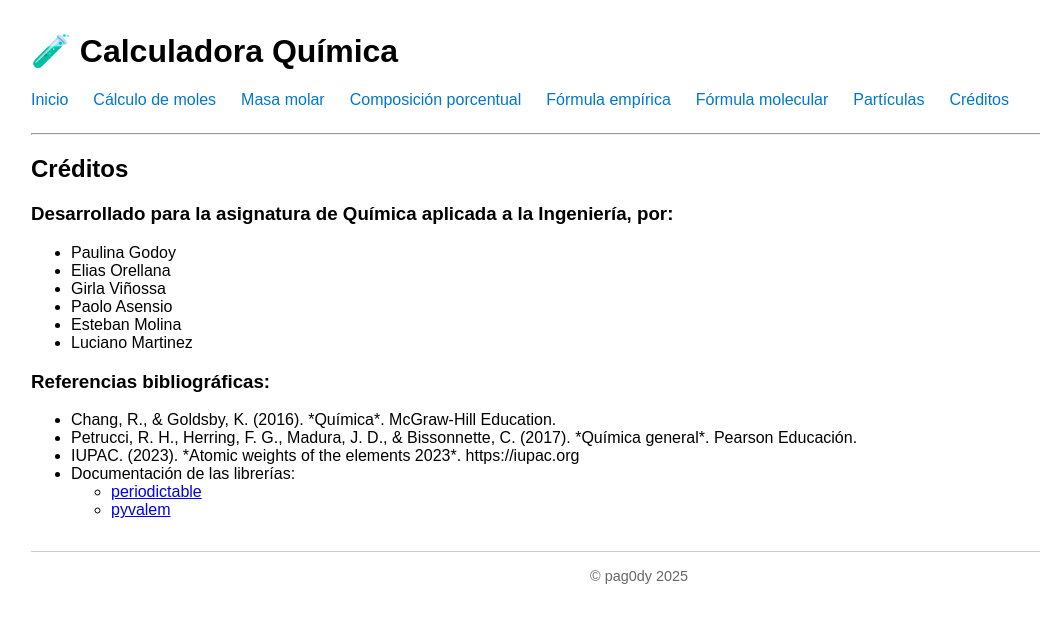
After one commit to pag0dy/quimicalc, a Django app: page /creditos/ in a window 1280 px wide. The commit adds this page. Shown: the top 623 px of the page, without its empty margins (1-1041 px from the left). Run offline with Django 4.2, Linux system fonts and the light colour scheme.

Commit message:
agrega readme, creditos y footer

```diff
--- a/calculos/forms/formula_empirica.py
+++ b/calculos/forms/formula_empirica.py
@@ -3,5 +3,4 @@ from django import forms
 class FormulaEmpiricaForm(forms.Form):
     datos = forms.CharField(
         max_length=200,
-        help_text="Usa el formato: C=40, H=6.71, O=53.29"
     )
--- a/calculos/templates/calculos/base.html
+++ b/calculos/templates/calculos/base.html
@@ -104,6 +104,7 @@
             <li><a href="{% url 'calculo_formula_empirica' %}">Fórmula empírica</a></li>
             <li><a href="{% url 'calculo_formula_molecular' %}">Fórmula molecular</a></li>
             <li><a href="{% url 'calculo_avogadro' %}">Partículas</a></li>
+            <li><a href="{% url 'creditos' %}">Créditos</a></li>
         </ul>
     </nav>
     <hr>
@@ -113,5 +114,8 @@
         document.getElementById("menu").classList.toggle("show");
         }
     </script>
+    <footer style="margin-top: 2rem; padding: 1rem 0; text-align: center; color: #666; font-size: 0.9rem; border-top: 1px solid #ccc;">
+    &copy; pag0dy 2025
+</footer>
 </body>
 </html>
--- /dev/null
+++ b/calculos/templates/calculos/creditos.html
@@ -0,0 +1,29 @@
+{% extends "calculos/base.html" %}
+
+{% block content %}
+<h2>Créditos</h2>
+
+<h3>Desarrollado para la asignatura de Química aplicada a la Ingeniería, por:</h3>
+<ul>
+  <li>Paulina Godoy</li>
+  <li>Elias Orellana</li>
+  <li>Girla Viñossa</li>
+  <li>Paolo Asensio</li>
+  <li>Esteban Molina</li>
+  <li>Luciano Martinez</li>
+
+</ul>
+
+<h3>Referencias bibliográficas:</h3>
+<ul>
+  <li>Chang, R., & Goldsby, K. (2016). *Química*. McGraw-Hill Education.</li>
+  <li>Petrucci, R. H., Herring, F. G., Madura, J. D., & Bissonnette, C. (2017). *Química general*. Pearson Educación.</li>
+  <li>IUPAC. (2023). *Atomic weights of the elements 2023*. https://iupac.org</li>
+  <li>Documentación de las librerías:
+    <ul>
+      <li><a href="https://pythonhosted.org/periodictable/" target="_blank">periodictable</a></li>
+      <li><a href="https://pypi.org/project/pyvalem/" target="_blank">pyvalem</a></li>
+    </ul>
+  </li>
+</ul>
+{% endblock %}
--- a/calculos/urls.py
+++ b/calculos/urls.py
@@ -7,6 +7,7 @@ from .views import (
     calcular_formula_empirica_view,
     calcular_formula_molecular_view,
     calcular_avogadro_view,
+    creditos_view
 )
 
 urlpatterns = [
@@ -17,4 +18,5 @@ urlpatterns = [
     path("formula-empirica/", calcular_formula_empirica_view, name="calculo_formula_empirica"),
     path("formula-molecular/", calcular_formula_molecular_view, name="calculo_formula_molecular"),
     path("avogadro/", calcular_avogadro_view, name="calculo_avogadro"),
+    path("creditos/", creditos_view, name="creditos"),
 ]
--- a/calculos/views.py
+++ b/calculos/views.py
@@ -172,3 +172,7 @@ def calcular_avogadro_view(request):
         "resultado": resultado_html,
         "error": error
     })
+
+
+def creditos_view(request):
+    return render(request, "calculos/creditos.html")
```
Also changed, not shown: README.md.
